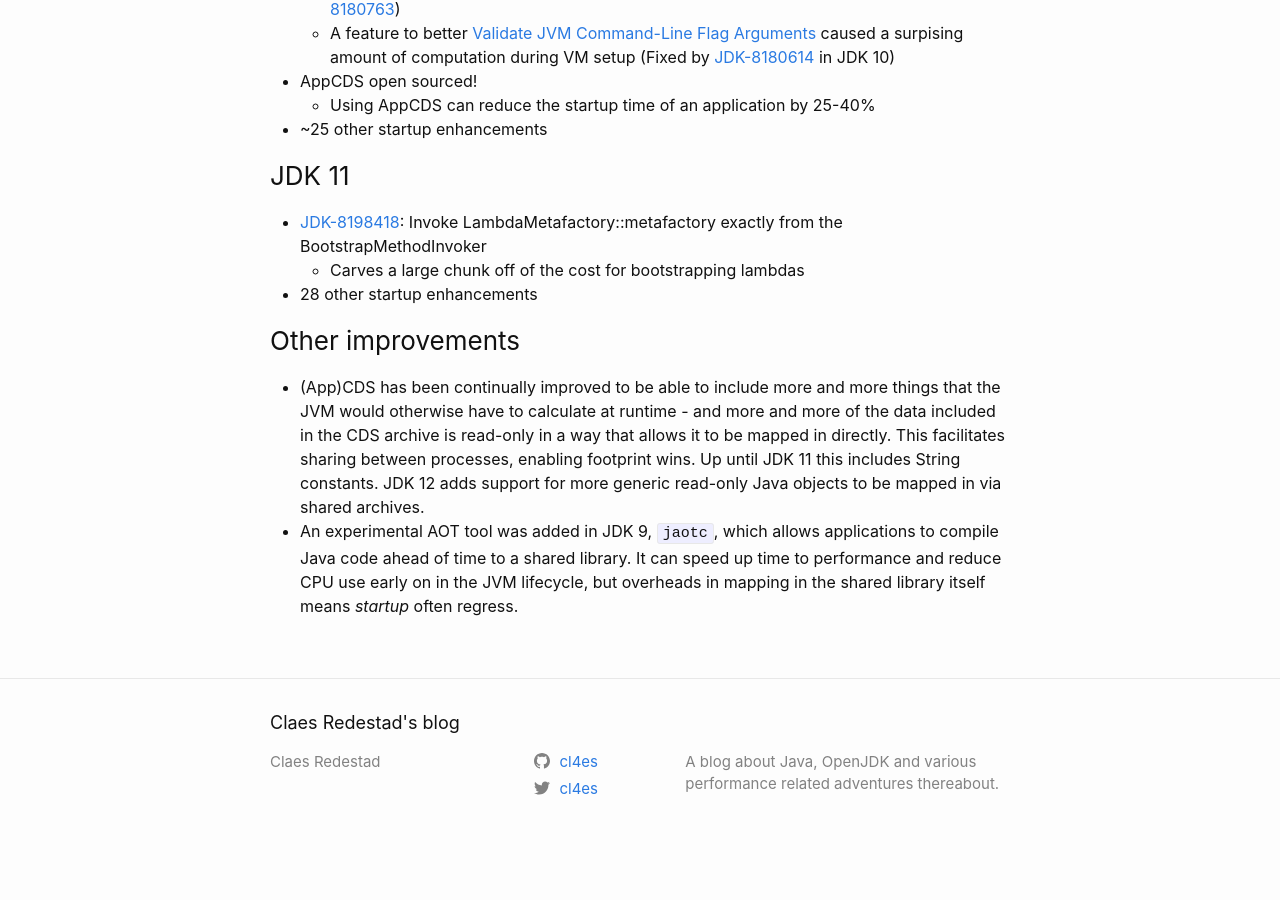
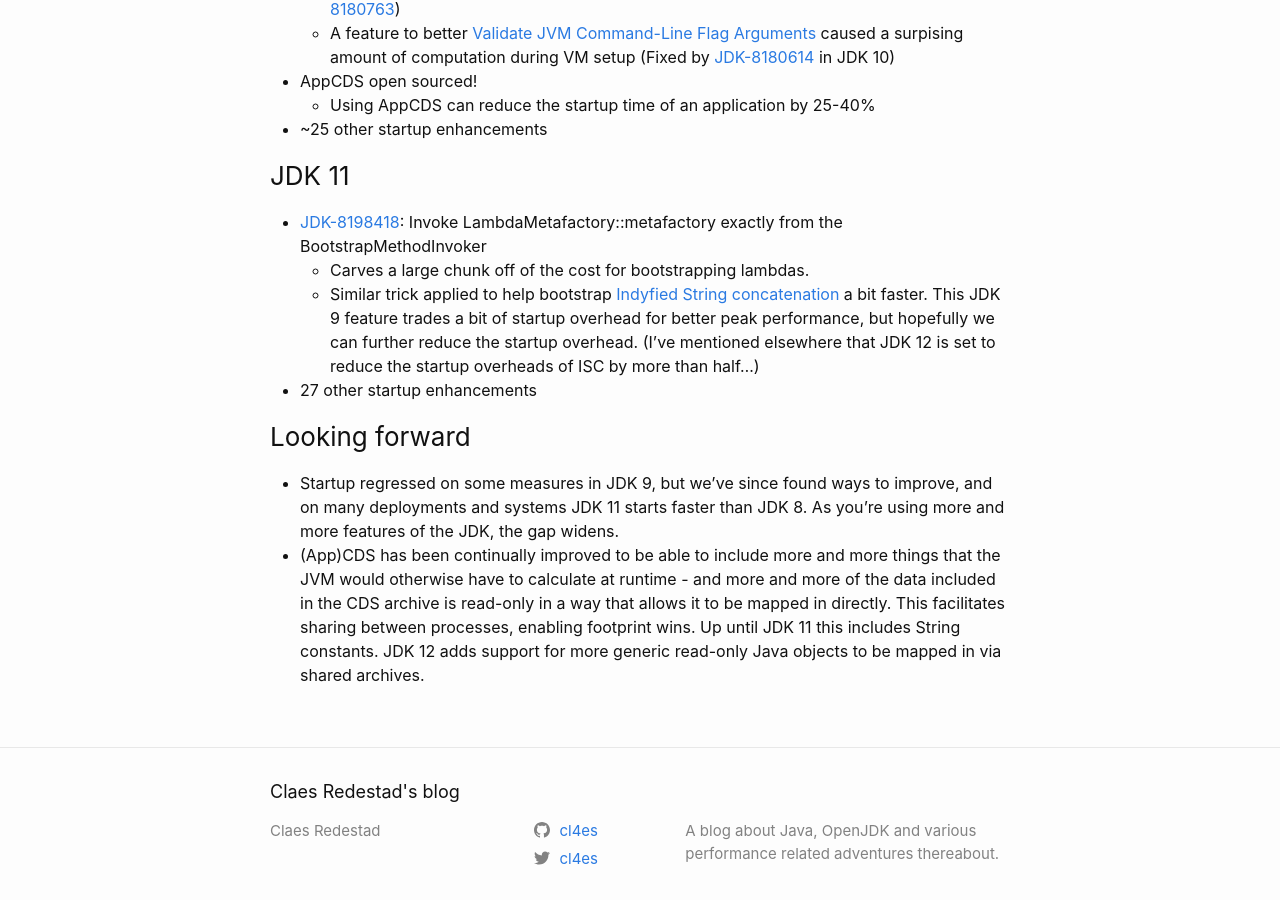
Before and after one commit to cl4es/cl4es.github.io, a Jekyll site: the page built from _posts/2018-11-29-OpenJDK-Startup-From-8-Through-11.md, in a window 1280 px wide and 900 px high, scrolled down 1346 px. Built offline with Jekyll 4.4.1, drawn with Linux system fonts in a browser that asks for light colours; before the commit the page ends 2207 px from its top, so only the background shows below that.

Commit message:
Better finish

```diff
--- a/_posts/2018-11-29-OpenJDK-Startup-From-8-Through-11.md
+++ b/_posts/2018-11-29-OpenJDK-Startup-From-8-Through-11.md
@@ -38,11 +38,12 @@ I've touched on regressions and improvements to Java startup in both talks and i
 ### JDK 11
 
 - [JDK-8198418](https://bugs.openjdk.java.net/browse/JDK-8198418): Invoke LambdaMetafactory::metafactory exactly from the BootstrapMethodInvoker
-  - Carves a large chunk off of the cost for bootstrapping lambdas
+  - Carves a large chunk off of the cost for bootstrapping lambdas.
+  - Similar trick applied to help bootstrap [Indyfied String concatenation](https://openjdk.java.net/jeps/280) a bit faster. This JDK 9 feature trades a bit of startup overhead for better peak performance, but hopefully we can further reduce the startup overhead. (I've mentioned elsewhere that JDK 12 is set to reduce the startup overheads of ISC by more than half...)
 
-- 28 other startup enhancements
+- 27 other startup enhancements
 
-### Other improvements
+### Looking forward
 
+- Startup regressed on some measures in JDK 9, but we've since found ways to improve, and on many deployments and systems JDK 11 starts faster than JDK 8. As you're using more and more features of the JDK, the gap widens.
 - (App)CDS has been continually improved to be able to include more and more things that the JVM would otherwise have to calculate at runtime - and more and more of the data included in the CDS archive is read-only in a way that allows it to be mapped in directly. This facilitates sharing between processes, enabling footprint wins. Up until JDK 11 this includes String constants. JDK 12 adds support for more generic read-only Java objects to be mapped in via shared archives.
-- An experimental AOT tool was added in JDK 9, `jaotc`, which allows applications to compile Java code ahead of time to a shared library. It can speed up time to performance and reduce CPU use early on in the JVM lifecycle, but overheads in mapping in the shared library itself means _startup_ often regress.
```
